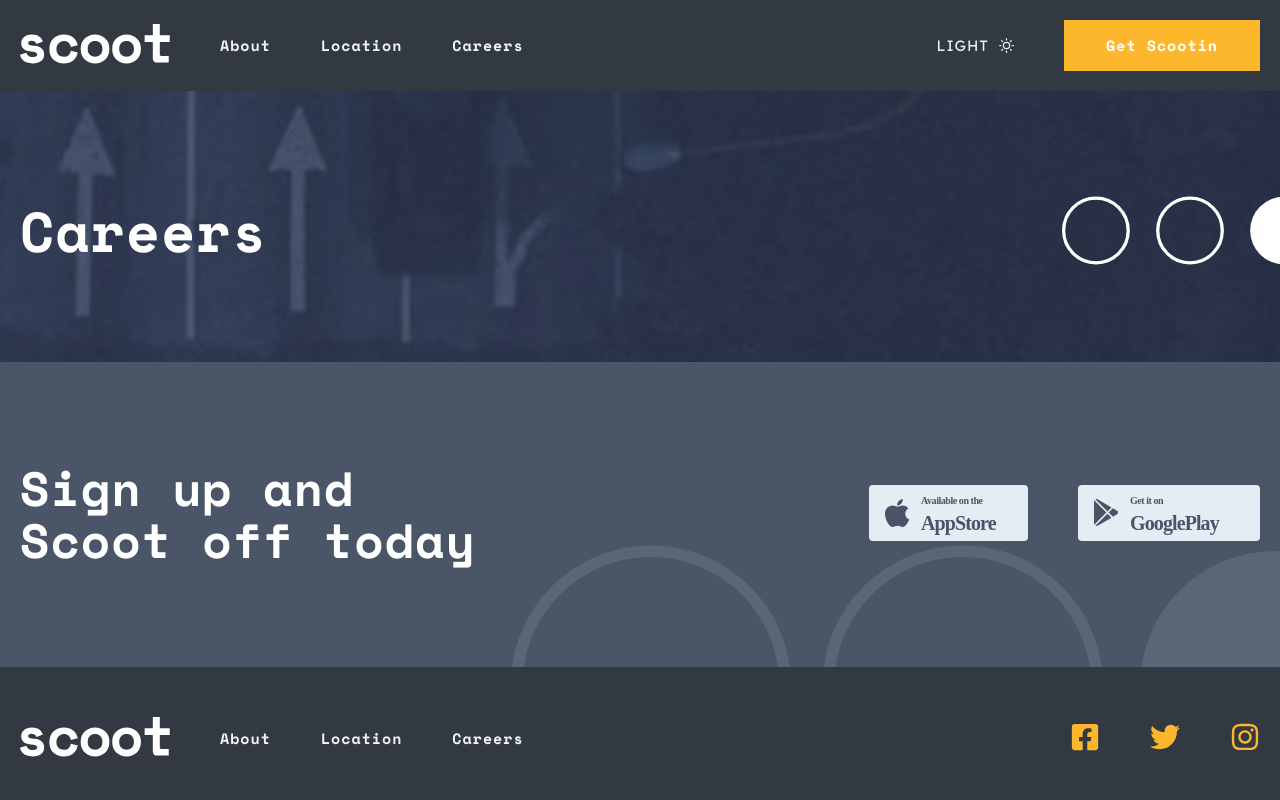
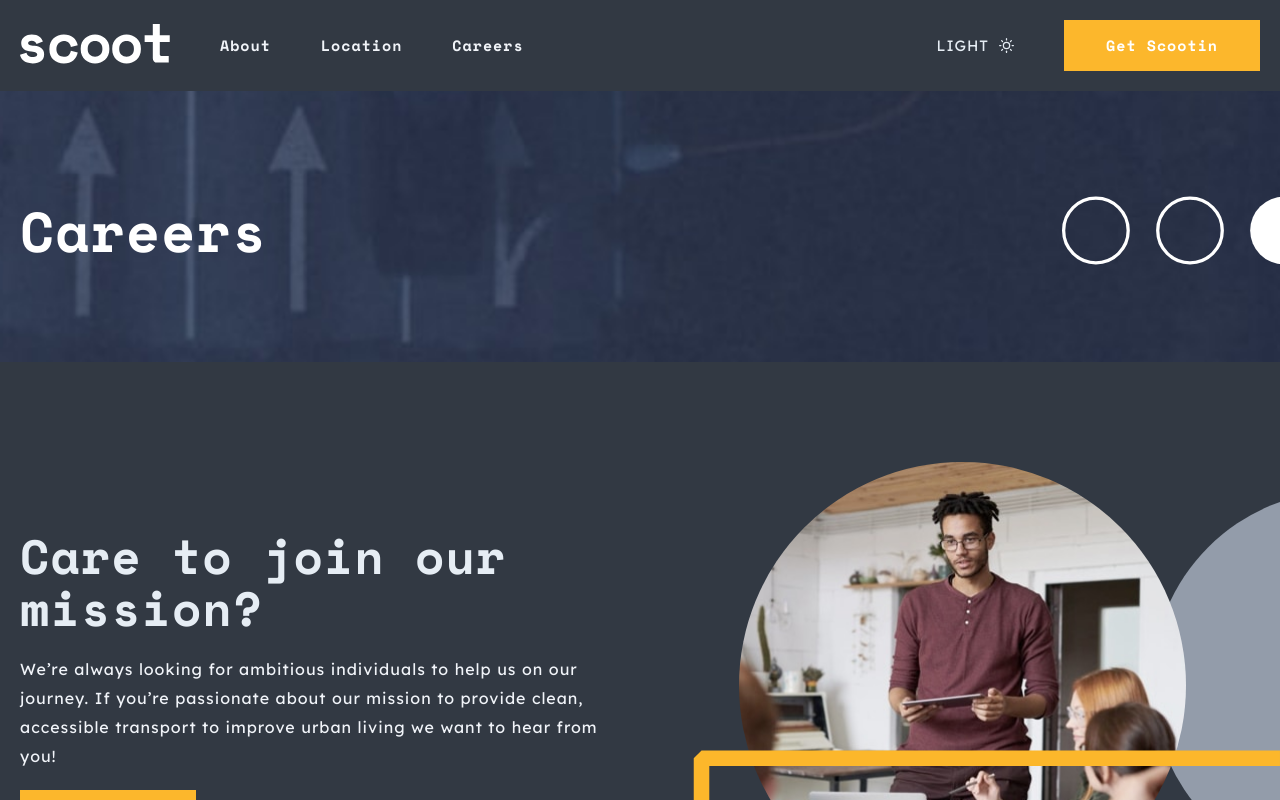
Before and after one commit to habibdev96/FEM-scoot-multi-page-website, a React (Create React App) app: page /Careers in a window 1280 px wide. Shown: the top 800 px of the page. Built offline with nearby package versions, Linux system fonts and the light colour scheme.

Commit message:
created careers feature section & company values section

```diff
--- a/src/context.js
+++ b/src/context.js
@@ -7,6 +7,7 @@ import {
   aboutFeatureSectionsData,
   companyValuesCardsData,
   faqsData,
+  careersFeatureSectionData,
 } from './data';
 
 const AppContext = React.createContext();
@@ -25,6 +26,9 @@ export const AppProvider = ({ children }) => {
   );
   const [companyValues, setCompanyValues] = useState(companyValuesCardsData);
   const [faqs, setFaqs] = useState(faqsData);
+  const [careersFeatureSection, setCareersFeatureSection] = useState(
+    careersFeatureSectionData
+  );
 
   const themeToggler = () => {
     if (theme === 'light') {
@@ -51,6 +55,7 @@ export const AppProvider = ({ children }) => {
         aboutFeatureSections,
         companyValues,
         faqs,
+        careersFeatureSection,
       }}
     >
       {children}
--- a/src/data.js
+++ b/src/data.js
@@ -10,6 +10,8 @@ import homeShowcaseThree from './assets/images/payments.jpg';
 
 import aboutShowcaseOne from './assets/images/digital-era.jpg';
 import aboutShowcaseTwo from './assets/images/better-living.jpg';
+
+import careersShowcase from './assets/images/join-us.jpg';
 
 import patternCircle from './assets/patterns/circle.svg';
 import patternCircleDark from './assets/patterns/circledark.svg';
@@ -237,3 +239,22 @@ export const faqsData = [
     },
   ],
 ];
+
+export const careersFeatureSectionData = [
+  {
+    id: 1,
+    title: 'Care to join our mission?',
+    description:
+      'We’re always looking for ambitious individuals to help us on our journey. If you’re passionate about our mission to provide clean, accessible transport to improve urban living we want to hear from you!',
+    showcase: careersShowcase,
+    alt: 'people at meeting',
+    showButton: true,
+    buttonText: 'Say Hello',
+    buttonPath: '/Location',
+    patterns: {
+      circle: patternCircle,
+      circleDark: patternCircleDark,
+      arrow: patternArrowOne,
+    },
+  },
+];
--- a/src/pages/Careers.js
+++ b/src/pages/Careers.js
@@ -1,10 +1,21 @@
 import SubHero from '../components/Shared/SubHero';
 import bg from '../assets/images/careers-locations-hero-desktop.jpg';
+import FeatureSection from '../components/Shared/FeatureSection';
+import CompanyValuesCards from '../components/Shared/CompanyValuesCards';
+import { useGlobalContext } from '../context';
 
 const Careers = () => {
+  const { careersFeatureSection } = useGlobalContext();
+
   return (
     <>
       <SubHero title='Careers' bg={bg} />
+      <main>
+        {careersFeatureSection.map((section) => (
+          <FeatureSection key={section.id} {...section} />
+        ))}
+        <CompanyValuesCards title='Why join us?' />
+      </main>
     </>
   );
 };
```
